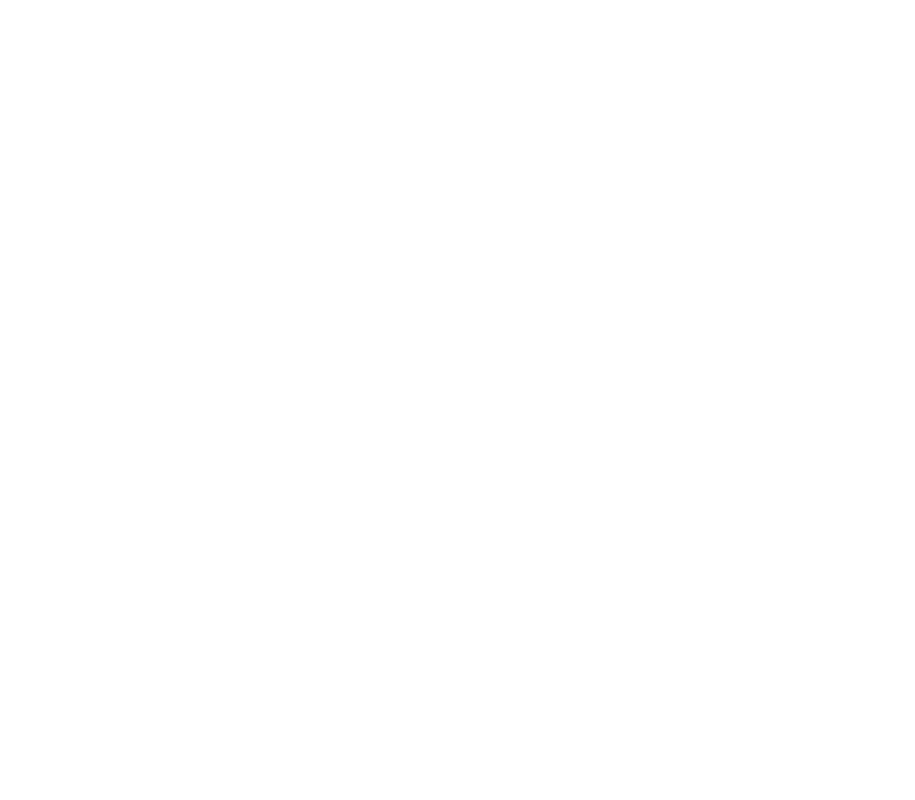
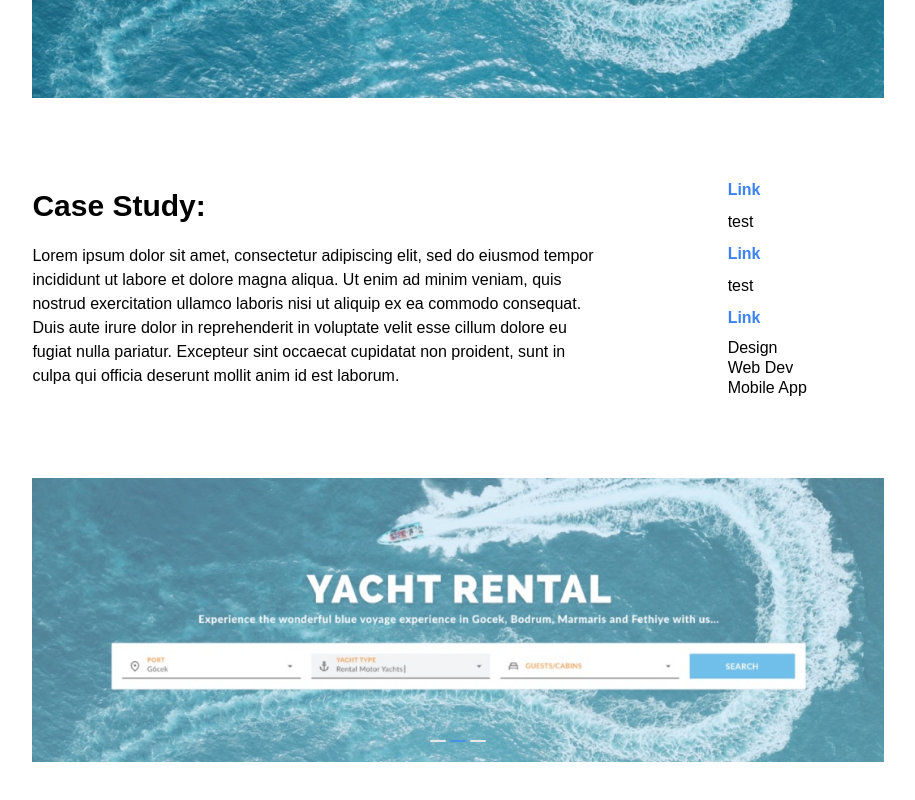
Before and after one commit to PaulGansca/Flex, a React (Vite) app: page /our-work/project-1 in a window 1280 px wide. Before the commit this address had no page. Shown: the part 582-1382 px from the top of the page, without its empty margins (182-1097 px from the left). Before the commit the page ends 800 px from the top, so only its background shows below. Built offline with nearby package versions, Linux system fonts and the light colour scheme; a web font is replaced by a local one.

Commit message:
add slideshow and individual project page

```diff
--- a/package.json
+++ b/package.json
@@ -16,7 +16,8 @@
     "react": "^18.2.0",
     "react-dom": "^18.2.0",
     "react-router-dom": "^6.15.0",
-    "react-slick": "^0.29.0"
+    "react-slick": "^0.29.0",
+    "tailwind-merge": "^1.14.0"
   },
   "devDependencies": {
     "@types/react": "^18.2.15",
--- a/src/App.tsx
+++ b/src/App.tsx
@@ -3,14 +3,20 @@
 import Layout from "./pages/Layout";
 import HomePage from "./pages/Home";
 import OurWorkPage from "./pages/OurWork";
+import ProjectOnePage from "./pages/ProjectOne";
+import ScrollToTop from "./util/ScrollToTop";
 
 function App() {
   return (
     <BrowserRouter>
+      <ScrollToTop />
       <Routes>
         <Route path="/" element={<Layout />}>
           <Route index element={<HomePage />} />
-          <Route path="our-work" element={<OurWorkPage />} />
+          <Route path="our-work">
+            <Route index element={<OurWorkPage />} />
+            <Route path="project-1" element={<ProjectOnePage />} />
+          </Route>
           {/* <Route path="contact" element={<Contact />} /> */}
           {/* <Route path="*" element={<NoPage />} /> */}
         </Route>
--- a/src/components/FeaturedProject.tsx
+++ b/src/components/FeaturedProject.tsx
@@ -4,16 +4,21 @@
   title,
   content,
   img,
+  onClick,
 }: {
   width: string;
   height: string;
   title: string;
   content: string;
+  onClick?: () => void;
   // eslint-disable-next-line @typescript-eslint/no-explicit-any
   img: any;
 }) => {
   return (
-    <div className="w-full sm:w-[47%] md:w-[49% - 2rem] mb-12 group">
+    <div
+      className="w-full sm:w-[47%] md:w-[49% - 2rem] mb-12 group"
+      onClick={onClick}
+    >
       <div
         className={`${width} ${height} p-0 relative overflow-hidden bg-cover bg-no-repeat`}
       >
--- a/src/components/Navbar.tsx
+++ b/src/components/Navbar.tsx
@@ -16,7 +16,6 @@
           }, (index + 1) * 50);
         });
     } else {
-      window.scrollTo(0, 0);
       document
         .querySelectorAll(".overlay-menu li")
         .forEach(function (i, index) {
--- /dev/null
+++ b/src/components/SlideShow.tsx
@@ -0,0 +1,101 @@
+import { useEffect, useState } from "react";
+import { twMerge } from "tailwind-merge";
+import { AnimatePresence, motion, PanInfo, Variants } from "framer-motion";
+import useMobileOrTablet from "../hooks/useMobile";
+
+const variants: Variants = {
+  initial: {
+    opacity: 0.2,
+  },
+  animate: {
+    opacity: 1,
+    transition: {
+      opacity: { type: "tween", duration: 0.75, ease: "easeIn" },
+    },
+  },
+  exit: {
+    opacity: 0,
+    zIndex: 20,
+  },
+};
+export type ProjectImage = {
+  id: number;
+  imageLocation: string;
+};
+
+const SlideShow = ({ data }: { data: ProjectImage[] }) => {
+  const [selectedItemIndex, setSelectedItemIndex] = useState<number>(0);
+  const { isTablet } = useMobileOrTablet();
+
+  useEffect(() => {
+    if (!data?.length) return;
+
+    const interval = setInterval(() => {
+      setSelectedItemIndex((item) => (item + 1) % data?.length);
+    }, 5000);
+
+    return () => clearInterval(interval);
+  }, [data?.length, selectedItemIndex]);
+
+  if (!data?.length) return null;
+
+  const handleLeft = () => {
+    setSelectedItemIndex(
+      selectedItemIndex === 0 ? data?.length - 1 : selectedItemIndex - 1
+    );
+  };
+
+  const handleRight = () => {
+    setSelectedItemIndex(
+      selectedItemIndex === data?.length - 1 ? 0 : selectedItemIndex + 1
+    );
+  };
+
+  const handleDragEnd = (_e: Event, dragProps: PanInfo) => {
+    const { offset } = dragProps;
+
+    if (offset.x < 0) handleRight();
+    else handleLeft();
+  };
+
+  return (
+    <div className="mt-20 h-full w-full cursor-pointer overflow-hidden">
+      <div className="w-full cursor-pointer overflow-hidden aspect-[3/1]">
+        <AnimatePresence initial={true}>
+          <motion.div
+            variants={variants}
+            initial="initial"
+            animate="animate"
+            exit="exit"
+            className="h-full w-full"
+            key={selectedItemIndex}
+            onDragEnd={handleDragEnd}
+            drag={isTablet && data.length > 1 ? "x" : false}
+            dragConstraints={{ left: 0, right: 0 }}
+            dragElastic={0}
+          >
+            <img
+              className="w-full h-full object-cover"
+              src={data[selectedItemIndex].imageLocation}
+            />
+          </motion.div>
+        </AnimatePresence>
+      </div>
+      {data.length > 1 && (
+        <div className="absolute left-1/2 flex -translate-x-1/2 gap-1 bottom-[100px]">
+          {data.map((item, index: number) => (
+            <span
+              key={item?.id}
+              className={twMerge(
+                "border-transparent h-[2px] w-4 rounded-[20px] bg-[#E6E7EB]",
+                index === selectedItemIndex && "bg-[#4890E3]"
+              )}
+            ></span>
+          ))}
+        </div>
+      )}
+    </div>
+  );
+};
+
+export default SlideShow;
--- a/src/components/home/ProjectWorkflow.tsx
+++ b/src/components/home/ProjectWorkflow.tsx
@@ -4,9 +4,12 @@
 import Gocek from "../../assets/Gocek.jpg";
 import BodySculpt from "../../assets/WorkoutPage.jpg";
 import useLoadAnimation from "../../hooks/useLoadAnimation";
+import { useNavigate } from "react-router-dom";
 
 export const ProjectWorkflow = () => {
   const { loadAnimationOnMount, ref } = useLoadAnimation();
+  const navigate = useNavigate();
+
   return (
     <div
       ref={ref}
@@ -74,6 +77,7 @@
           <FeaturedProject
             img={Gocek}
             title={"Gocek Turizsm"}
+            onClick={() => navigate("/our-work/project-1")}
             content={
               "We crafted a beautiful & responsive website that's easy to use for yacht renting, Gocek Turism"
             }
--- /dev/null
+++ b/src/hooks/useMobile.tsx
@@ -0,0 +1,33 @@
+import { useEffect, useState } from 'react';
+
+const useMobileOrTablet = () => {
+  const [isMobile, setIsMobile] = useState(false);
+  const [isTablet, setIsTablet] = useState(false);
+
+  useEffect(() => {
+    const onResize = () => {
+      if (window.innerWidth < 768) {
+        setIsTablet(true);
+        setIsMobile(true);
+        return;
+      } else if (window.innerWidth < 1024 && window.innerWidth > 768) {
+        setIsTablet(true);
+        setIsMobile(false);
+        return;
+      }
+
+      setIsMobile(false);
+      setIsTablet(false);
+    };
+
+    onResize();
+    window.addEventListener('resize', onResize);
+    return () => {
+      window.removeEventListener('resize', onResize);
+    };
+  }, []);
+
+  return { isMobile, isTablet };
+};
+
+export default useMobileOrTablet;
--- a/src/pages/OurWork.tsx
+++ b/src/pages/OurWork.tsx
@@ -2,11 +2,13 @@
 import Gocek from "../assets/Gocek.jpg";
 import BodySculpt from "../assets/WorkoutPage.jpg";
 import useLoadAnimation from "../hooks/useLoadAnimation";
+import { useNavigate } from "react-router-dom";
 
 const OurWorkPage = () => {
   const { loadAnimationOnMount, ref } = useLoadAnimation();
   const { loadAnimationOnMount: loadAnimationOnMount2, ref: ref2 } =
     useLoadAnimation();
+  const navigate = useNavigate();
 
   return (
     <div ref={ref} className="h-full flex m-20 max-lg:mx-0 flex-wrap">
@@ -49,6 +51,7 @@
                 "We crafted a beautiful & responsive website that's easy to use for yacht renting, Gocek Turism"
               }
               width="w-full"
+              onClick={() => navigate("/our-work/project-1")}
               height="h-full"
             />
             <FeaturedProject
--- /dev/null
+++ b/src/pages/ProjectOne.tsx
@@ -0,0 +1,69 @@
+import Gocek from "../assets/Gocek.jpg";
+import SlideShow, { ProjectImage } from "../components/SlideShow";
+import useLoadAnimation from "../hooks/useLoadAnimation";
+
+const ProjectOnePage = () => {
+  const { loadAnimationOnMount, ref } = useLoadAnimation();
+  const { loadAnimationOnMount: loadAnimationOnMount2, ref: ref2 } =
+    useLoadAnimation();
+  const slideshowData: ProjectImage[] = [
+    { id: 0, imageLocation: Gocek },
+    { id: 1, imageLocation: Gocek },
+    { id: 2, imageLocation: Gocek },
+  ];
+
+  return (
+    <div ref={ref} className="h-full flex m-20 max-lg:mx-0 flex-wrap">
+      <div
+        className={`w-full flex max-md:flex-col text-black items-center ${
+          loadAnimationOnMount ? "mounted" : "first-render"
+        }`}
+      >
+        <h1 className="m-auto font-bold text-[100px] leading-[120px]">
+          Project 1
+        </h1>
+      </div>
+      <div
+        ref={ref2}
+        className="lg:px-[12%] px-[7.5%] bg-white relative text-black"
+      >
+        <div
+          className={`flex justify-around sm:justify-start items-start flex-wrap ${
+            loadAnimationOnMount2 ? "mounted" : "first-render"
+          }`}
+        >
+          <img className="w-full h-full" src={Gocek} />
+          <div className="flex max-md:flex-col flex-row items-center justify-between w-full mt-20">
+            <div className="mr-32 max-md:mr-0">
+              <h2 className="font-bold text-3xl mb-5">Case Study:</h2>
+              <p>
+                Lorem ipsum dolor sit amet, consectetur adipiscing elit, sed do
+                eiusmod tempor incididunt ut labore et dolore magna aliqua. Ut
+                enim ad minim veniam, quis nostrud exercitation ullamco laboris
+                nisi ut aliquip ex ea commodo consequat. Duis aute irure dolor
+                in reprehenderit in voluptate velit esse cillum dolore eu fugiat
+                nulla pariatur. Excepteur sint occaecat cupidatat non proident,
+                sunt in culpa qui officia deserunt mollit anim id est laborum.
+              </p>
+            </div>
+            <div className="flex flex-col gap-2 w-full max-md:mt-10">
+              <p className=" font-bold text-blue-500 ">Link</p>
+              <p>test</p>
+              <p className=" font-bold text-blue-500 ">Link</p>
+              <p>test</p>
+              <p className="font-bold text-blue-500 ">Link</p>
+              <div className="leading-[20px]">
+                <p className="font-medium">Design</p>
+                <p className="font-medium">Web Dev</p>
+                <p className="font-medium">Mobile App</p>
+              </div>
+            </div>
+          </div>
+          <SlideShow data={slideshowData} />
+        </div>
+      </div>
+    </div>
+  );
+};
+
+export default ProjectOnePage;
--- /dev/null
+++ b/src/util/ScrollToTop.tsx
@@ -0,0 +1,12 @@
+import { useEffect } from "react";
+import { useLocation } from "react-router-dom";
+
+export default function ScrollToTop() {
+  const { pathname } = useLocation();
+
+  useEffect(() => {
+    window.scrollTo(0, 0);
+  }, [pathname]);
+
+  return null;
+}
```
Also changed, not shown: 1 other file (tests, documents, lock files or other folders).
